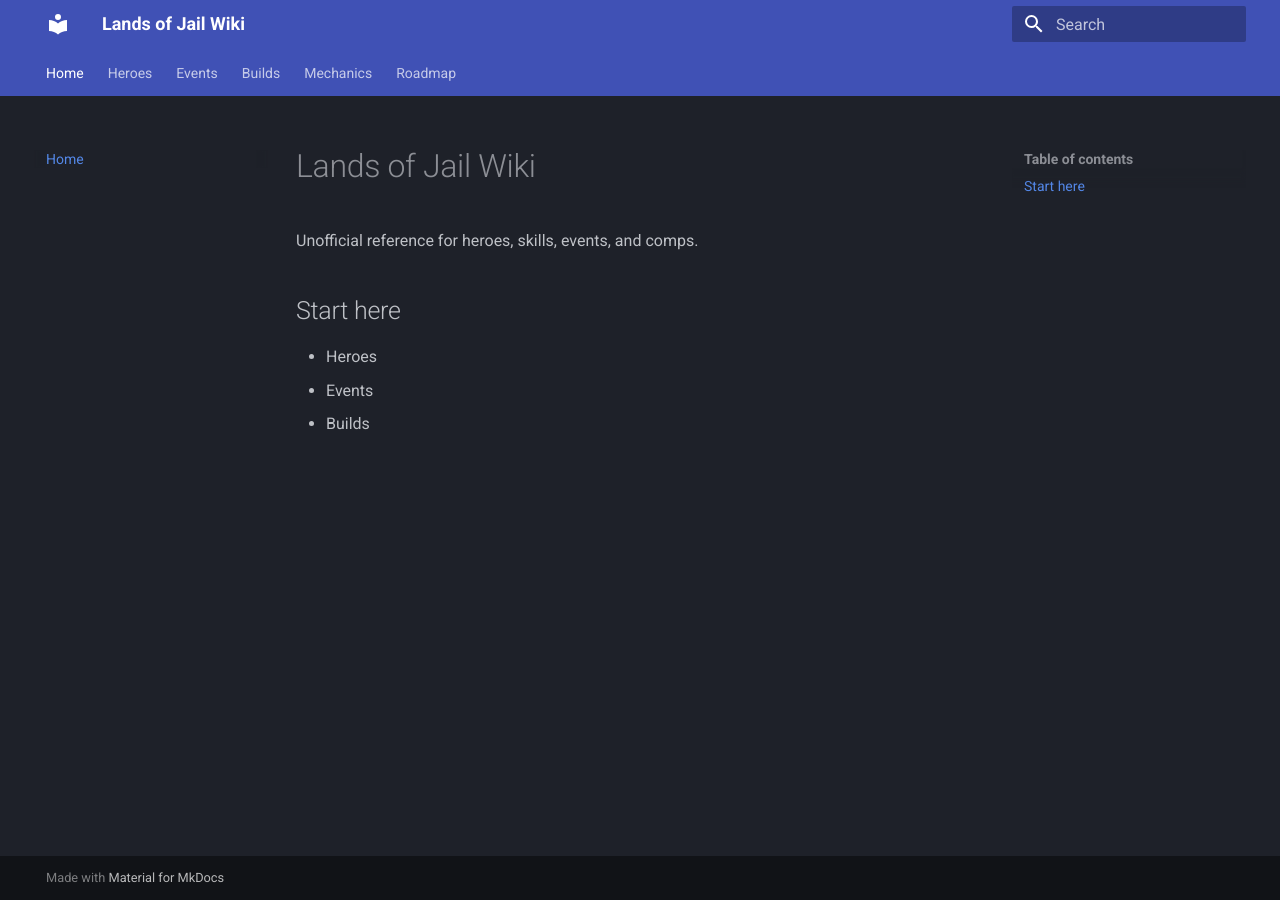
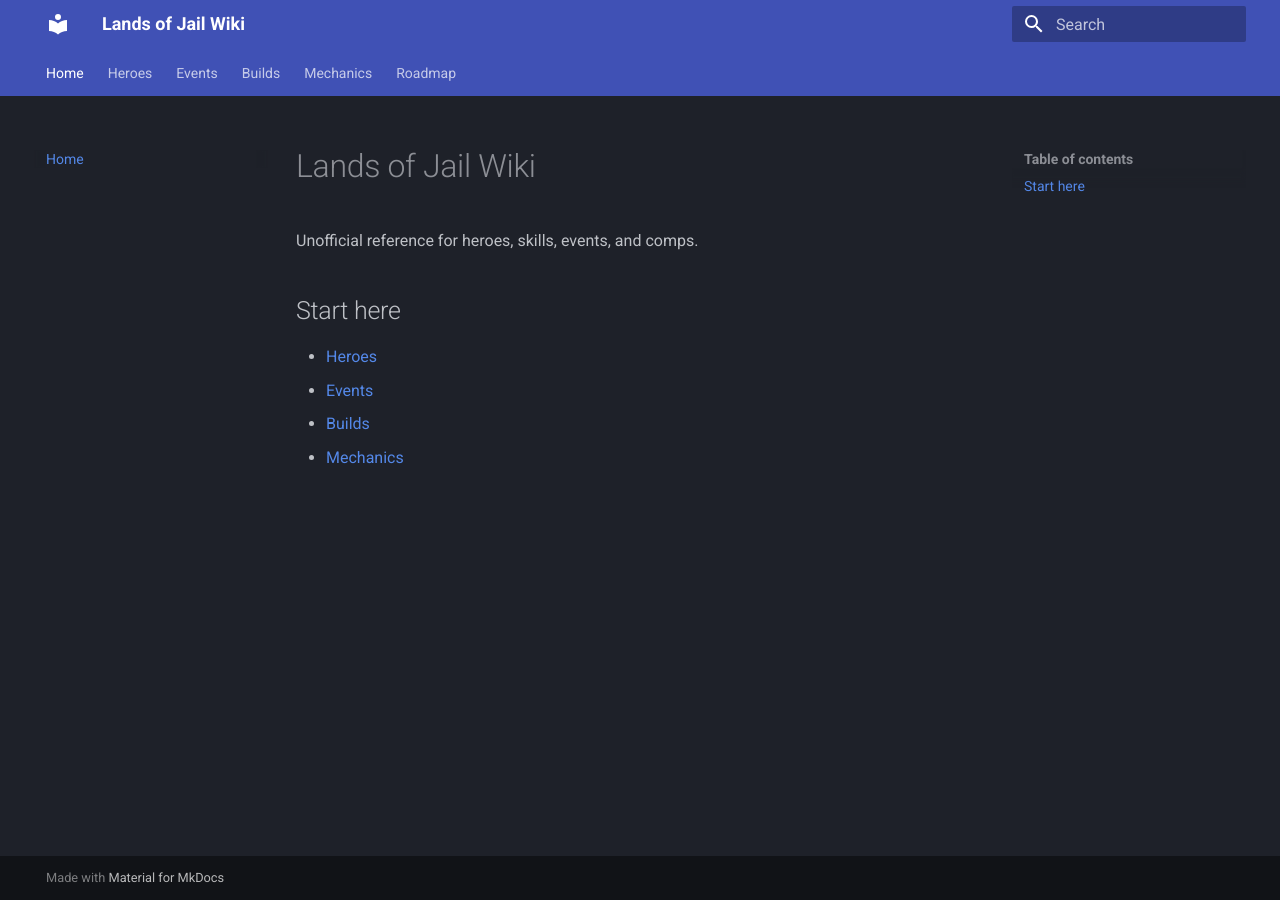
Before and after one commit to tprivitor/jails-wiki, an MkDocs documentation site: the page built from docs/index.md, in a window 1280 px wide. Built offline with MkDocs 1.6.1 and Material for MkDocs 9.7.7, drawn with Linux system fonts in a browser that asks for light colours.

Commit message:
Update index.md with links to sections

```diff
--- a/docs/index.md
+++ b/docs/index.md
@@ -3,6 +3,7 @@
 Unofficial reference for heroes, skills, events, and comps.
 
 ## Start here
-- Heroes
-- Events
-- Builds
+- [Heroes](heroes/index.md)
+- [Events](events/index.md)
+- [Builds](builds/index.md)
+- [Mechanics](mechanics/index.md)
```
